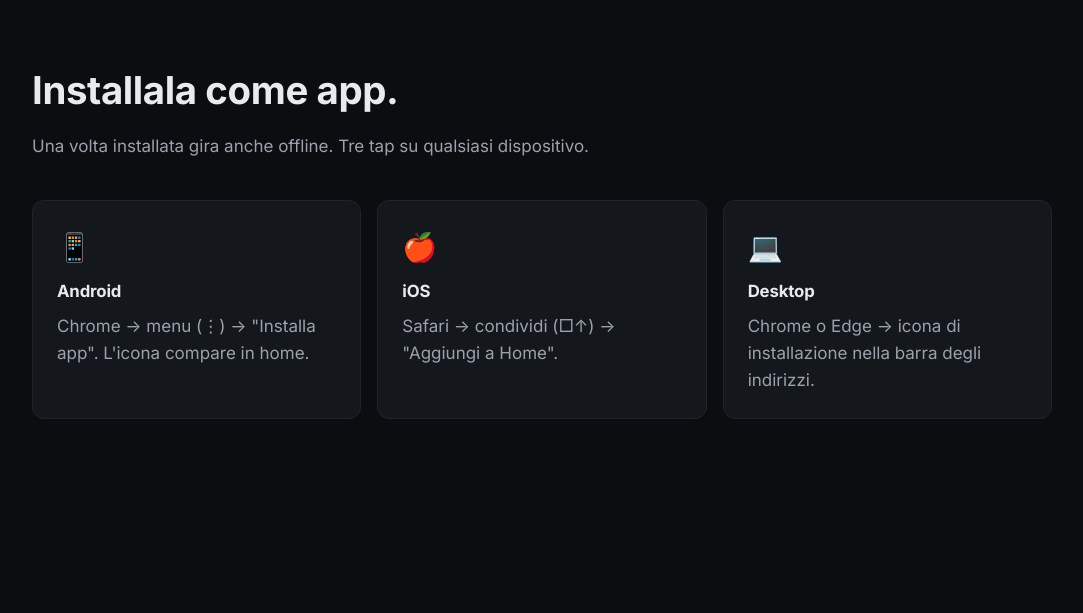
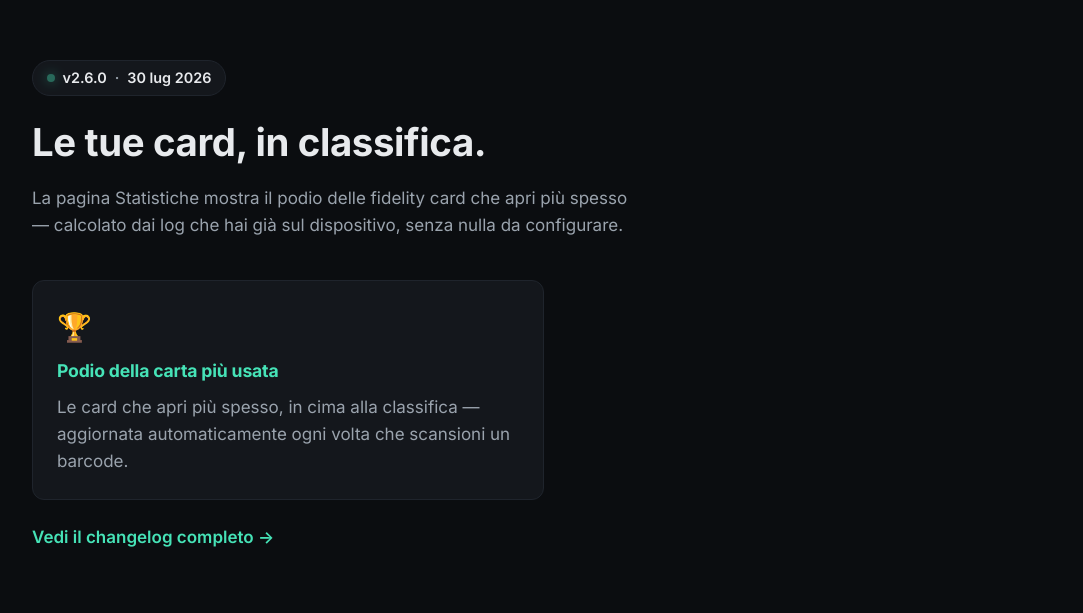
Before and after one commit to savez/fidality-card, an Astro site in the folder landing/: page / in a window 1280 px wide. Shown: the part 2167-2780 px from the top of the page, without its empty margins (98-1181 px from the left). Built offline with nearby package versions, Linux system fonts and the light colour scheme; Astro itself is replaced by a stand-in of ours; no server answers.

Commit message:
feat(landing): sezione Statistiche per la 2.6.0
Annuncia la pagina Statistiche (podio carta più usata, #44). Non
riuso lo stesso badge "Novità" statico di UsageLog per non creare due
sezioni "nuove" contemporaneamente: uso una pill versione+data,
coerente col resto del sito ma distinguibile.

Non menziono lo "storico GPS nella nav" della stessa release: è solo
un nuovo punto d'accesso a una feature già annunciata da UsageLog,
ripeterla qui sarebbe stato ridondante.

```diff
--- /dev/null
+++ b/landing/src/components/Stats.astro
@@ -0,0 +1,111 @@
+---
+// Annuncia la pagina Statistiche (podio carta più usata), rilasciata in 2.6.0 (#44).
+// A differenza di UsageLog (badge statico "Novità"), qui uso una pill versione+data:
+// segnala che è l'ultima release senza sovrapporsi al badge di UsageLog, ormai storico.
+import { meta } from '../data/meta.js'
+
+const release = { version: '2.6.0', date: '30 lug 2026' }
+---
+
+<section class="stats section">
+  <div class="container">
+    <div class="version-pill">
+      <span class="version-dot" aria-hidden="true"></span>
+      <span>v{release.version}</span>
+      <span class="version-sep" aria-hidden="true">·</span>
+      <span>{release.date}</span>
+    </div>
+    <h2 class="stats-title">Le tue card, in classifica.</h2>
+    <p class="stats-sub">
+      La pagina Statistiche mostra il podio delle fidelity card che apri più spesso —
+      calcolato dai log che hai già sul dispositivo, senza nulla da configurare.
+    </p>
+    <div class="card stats-card">
+      <div class="stats-icon" aria-hidden="true">🏆</div>
+      <h3>Podio della carta più usata</h3>
+      <p>
+        Le card che apri più spesso, in cima alla classifica — aggiornata
+        automaticamente ogni volta che scansioni un barcode.
+      </p>
+    </div>
+    <a class="stats-link" href={meta.changelogUrl} rel="noopener noreferrer" target="_blank">
+      Vedi il changelog completo →
+    </a>
+  </div>
+</section>
+
+<style>
+  .version-pill {
+    display: inline-flex;
+    align-items: center;
+    gap: 0.5rem;
+    padding: 0.35rem 0.85rem;
+    border-radius: var(--radius-pill);
+    background: var(--bg-elevated);
+    border: 1px solid var(--border);
+    color: var(--text);
+    font-size: 0.9rem;
+    font-weight: 600;
+    margin-bottom: 1rem;
+  }
+
+  .version-dot {
+    width: 0.5rem;
+    height: 0.5rem;
+    border-radius: 999px;
+    background: var(--accent);
+    box-shadow: 0 0 12px var(--accent);
+    animation: stats-pulse 2s ease-in-out infinite;
+  }
+
+  .version-sep {
+    color: var(--text-muted);
+  }
+
+  @keyframes stats-pulse {
+    0%,
+    100% {
+      opacity: 1;
+    }
+    50% {
+      opacity: 0.4;
+    }
+  }
+
+  .stats-title {
+    font-size: clamp(1.75rem, 3vw, 2.5rem);
+    max-width: 22ch;
+  }
+
+  .stats-sub {
+    color: var(--text-muted);
+    margin-top: 0.75rem;
+    max-width: 56ch;
+  }
+
+  .stats-card {
+    margin-top: 2.5rem;
+    max-width: 32rem;
+  }
+
+  .stats-icon {
+    font-size: 1.75rem;
+    margin-bottom: 0.5rem;
+  }
+
+  .stats-card h3 {
+    font-size: 1.1rem;
+    color: var(--accent);
+    margin-bottom: 0.5rem;
+  }
+
+  .stats-card p {
+    color: var(--text-muted);
+  }
+
+  .stats-link {
+    display: inline-block;
+    margin-top: 1.5rem;
+    font-weight: 600;
+  }
+</style>
--- a/landing/src/pages/index.astro
+++ b/landing/src/pages/index.astro
@@ -8,6 +8,7 @@
 import Hero from '../components/Hero.astro'
 import Privacy from '../components/Privacy.astro'
 import UsageLog from '../components/UsageLog.astro'
+import Stats from '../components/Stats.astro'
 import Install from '../components/Install.astro'
 import TechStack from '../components/TechStack.astro'
 import Support from '../components/Support.astro'
@@ -45,6 +46,7 @@
       <Hero />
       <Privacy />
       <UsageLog />
+      <Stats />
       <Install />
       <TechStack />
       <Support />
```
